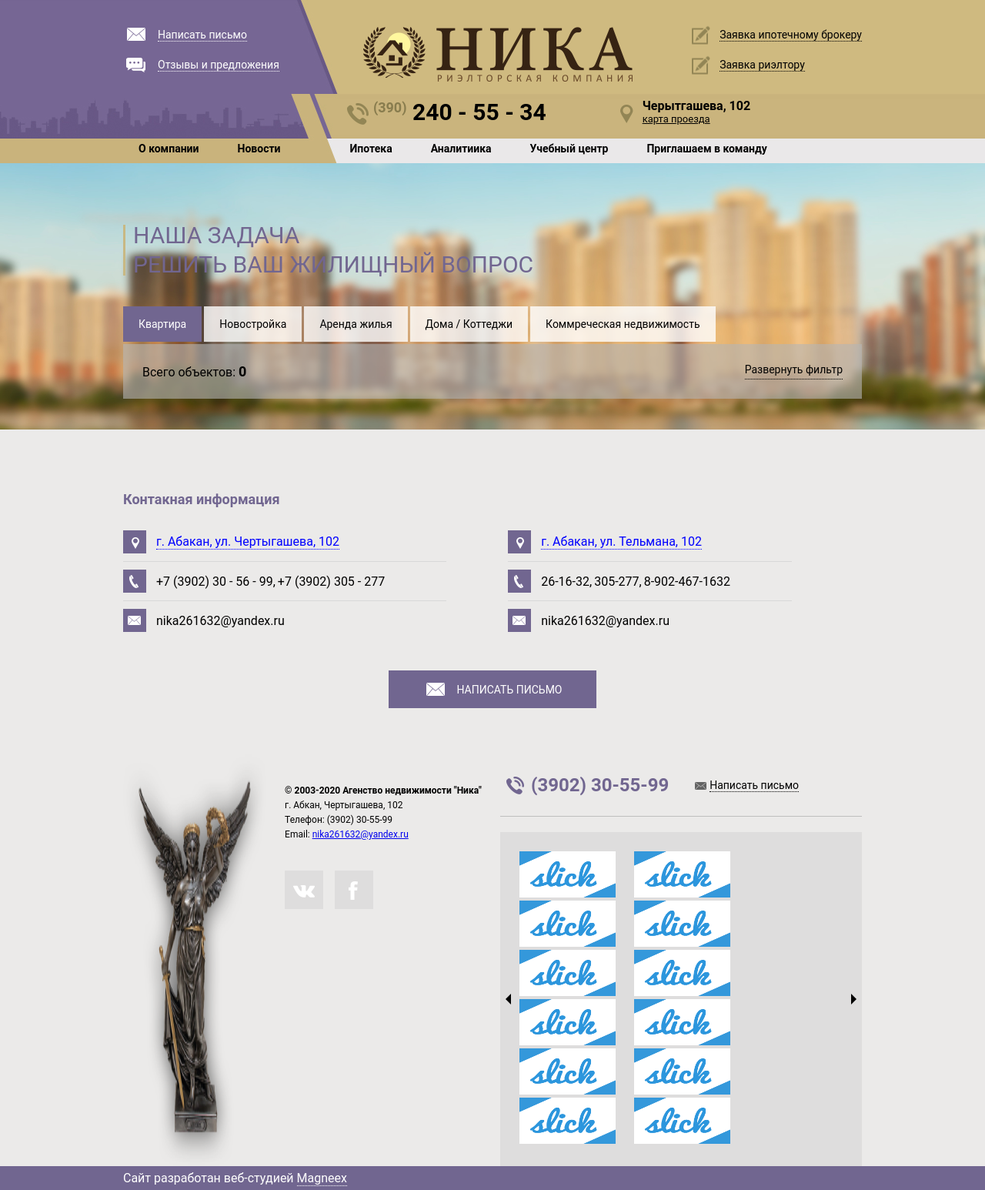
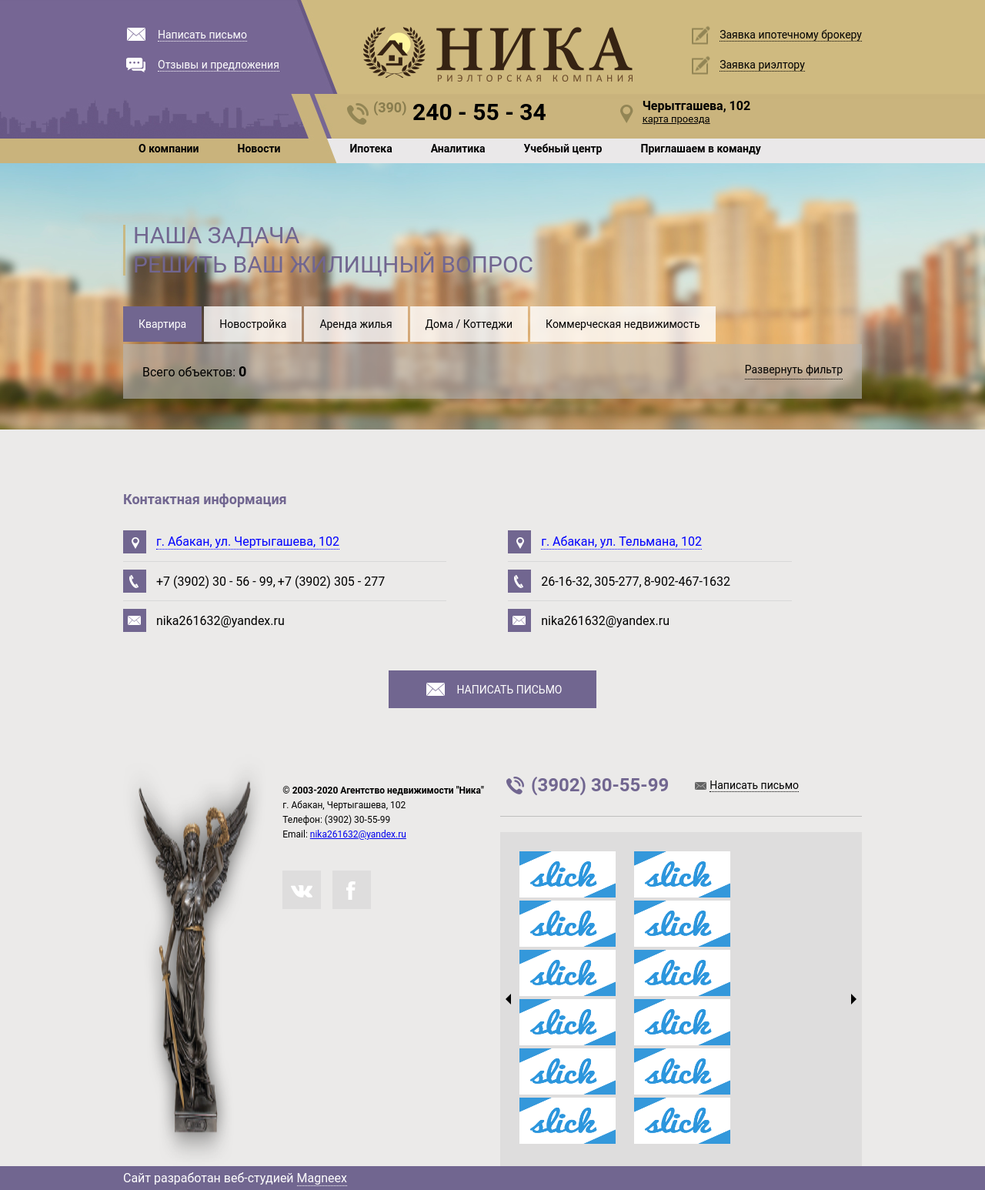
Before and after one commit to Eroha186/magneexTest, a Laravel app: page /contact in a window 1280 px wide. Shown: the whole page at 77% size. Run offline with Laravel 8, Linux system fonts and the light colour scheme; data comes from the database, SQL or seed files in the repository; data that the repository does not hold is empty; parts of the project's set-up code (start-up, migrations or seed data) failed here and were passed over; some libraries are stand-ins or nearby versions.

Commit message:
Правки

```diff
--- a/database/seeds/TypeRealtySeeder.php
+++ b/database/seeds/TypeRealtySeeder.php
@@ -17,7 +17,7 @@
             'Новостройка',
             'Аренда жилья',
             'Дома / Коттеджи',
-            'Коммреческая недвижимость'
+            'Коммерческая недвижимость'
         ];
 
         foreach ($types as $type) {
--- a/resources/views/blocks/about-company.blade.php
+++ b/resources/views/blocks/about-company.blade.php
@@ -2,7 +2,7 @@
     <img src="{{ asset("images/house.png") }}" alt="" class="house">
     <div class="container">
         <h1 class="section-title">
-            Агенство недвижимости "Ника" - <br>
+            Агентство недвижимости "Ника" - <br>
             Исполняем мечты!
         </h1>
         <p>
--- a/resources/views/blocks/filter.blade.php
+++ b/resources/views/blocks/filter.blade.php
@@ -11,7 +11,7 @@
                 <label for="type-realty-2" class="type-realty-item">Новостройка</label>
                 <label for="type-realty-3" class="type-realty-item">Аренда жилья</label>
                 <label for="type-realty-4" class="type-realty-item">Дома / Коттеджи</label>
-                <label for="type-realty-5" class="type-realty-item">Коммреческая недвижимость</label>
+                <label for="type-realty-5" class="type-realty-item">Коммерческая недвижимость</label>
                 <input type="radio" id="type-realty-1" name="type-realty" value="1" hidden checked>
                 <input type="radio" id="type-realty-2" name="type-realty" value="2" hidden>
                 <input type="radio" id="type-realty-3" name="type-realty" value="3" hidden>
--- a/resources/views/contact/blocks/contacts.blade.php
+++ b/resources/views/contact/blocks/contacts.blade.php
@@ -3,7 +3,7 @@
         {{ Breadcrumbs::render('contact') }}
 
         <div class="title-section">
-            Контакная информация
+            Контактная информация
         </div>
         <div class="contact-info-wrap">
             <div class="contact-info">
--- a/resources/views/contact/main.blade.php
+++ b/resources/views/contact/main.blade.php
@@ -1,7 +1,7 @@
 @extends('master')
 
 @php
-    $title = 'Контанкты'
+    $title = 'Контакты'
 @endphp
 
 @section('content')
--- a/resources/views/header_and_footer/footer.blade.php
+++ b/resources/views/header_and_footer/footer.blade.php
@@ -4,10 +4,10 @@
             <img src="{{ asset('images/nika_logo.png') }}" alt="">
             <div class="footer-contact">
                 <div class="name-company">
-                    &copy; 2003-{{ date('Y') }} Агенство недвижимости "Ника"
+                    &copy; 2003-{{ date('Y') }} Агентство недвижимости "Ника"
                 </div>
                 <div class="address">
-                    г. Абкан, Чертыгашева, 102
+                    г. Абакан, Чертыгашева, 102
                 </div>
                 <div class="phone">
                     Телефон: <a href="tel:(3902)305599">(3902) 30-55-99</a>
--- a/resources/views/header_and_footer/header.blade.php
+++ b/resources/views/header_and_footer/header.blade.php
@@ -31,7 +31,7 @@
                    <li class="nav-item"><a href="">О компании</a></li>
                    <li class="nav-item"><a href="">Новости</a></li>
                    <li class="nav-item"><a href="">Ипотека</a></li>
-                   <li class="nav-item"><a href="">Аналитиика</a></li>
+                   <li class="nav-item"><a href="">Аналитика</a></li>
                    <li class="nav-item"><a href="">Учебный центр</a></li>
                    <li class="nav-item"><a href="">Приглашаем в команду</a></li>
                </ul>
--- a/resources/views/popups/popup-feedback.blade.php
+++ b/resources/views/popups/popup-feedback.blade.php
@@ -6,7 +6,7 @@
             Отзывы и предложения
             <span class="cross">&#10005;</span>
         </div>
-        <p>Вы можете оставить свой отзыв о качестве обслуживания, высказать лыбые предложения и пожелания по улучшению
+        <p>Вы можете оставить свой отзыв о качестве обслуживания, высказать любые предложения и пожелания по улучшению
             клиентского сервиса.</p>
         <p>Мы стараемся обеспечить максимально высокий уровень сервиса для наших клиентов, поэтому Ваше мнение очень
             важно для нас.
```
